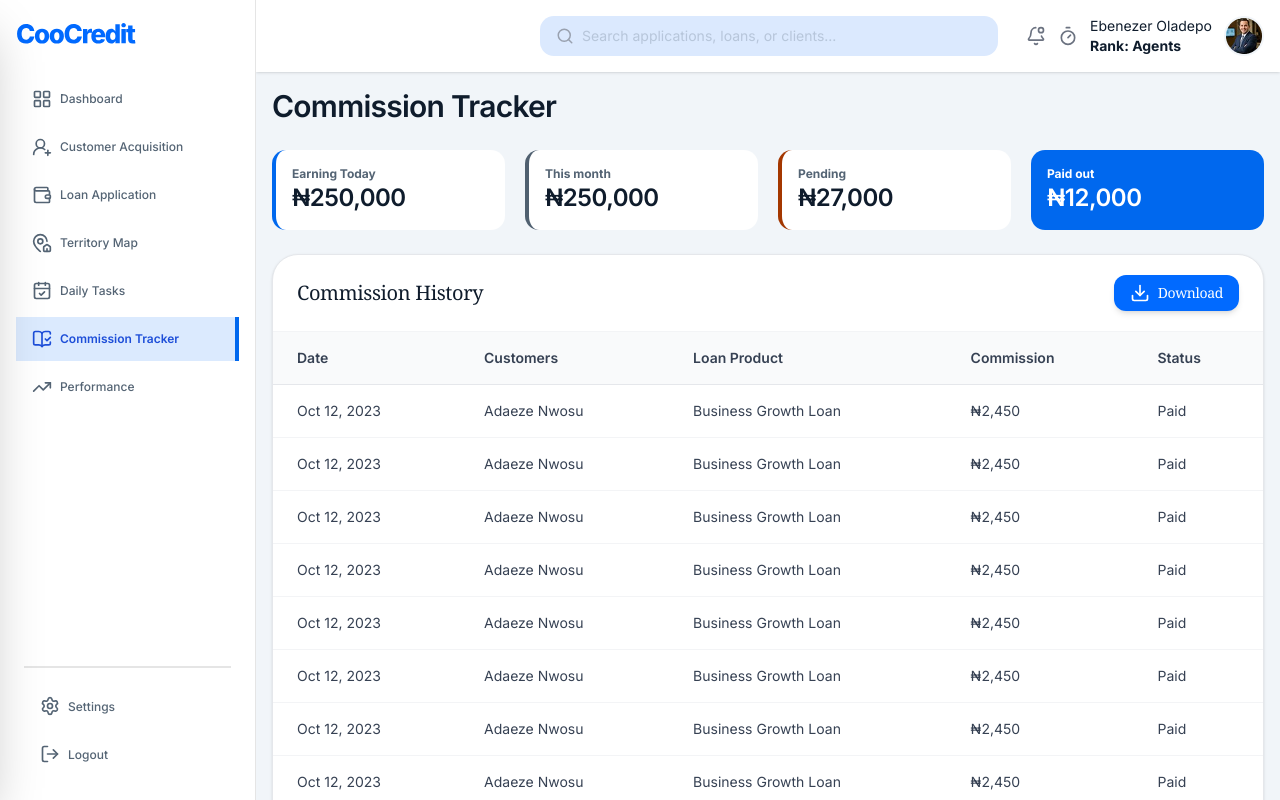
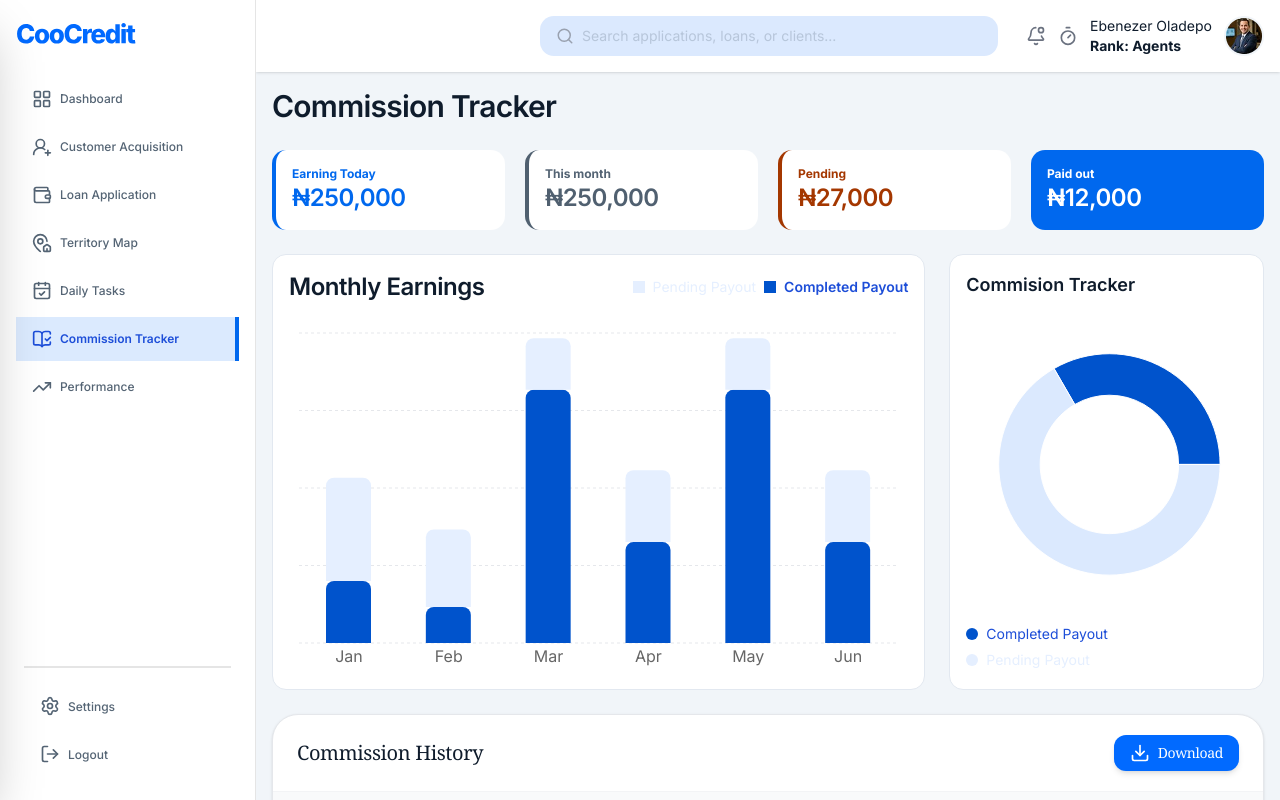
Before and after one commit to Banicoop/coocredit-business, a Next.js app: page /agents/commissions in a window 1280 px wide. Shown: the top 800 px of the page. Built offline with nearby package versions, Linux system fonts and the light colour scheme; a web font is replaced by a local one.

Commit message:
implement commission details section

```diff
--- /dev/null
+++ b/src/app/(dashboard)/agents/(main)/commissions/_features/CommissionDetails.tsx
@@ -0,0 +1,61 @@
+'use client';
+
+import Button from '@/components/primitives/buttons/Button';
+import { Modal } from '@/components/primitives/modals/Modal';
+import Typography from '@/components/primitives/Typography';
+import DetailedSlip from '@/components/ui/DetailSlip';
+import { Flex, FlexCol } from '@/components/ui/ui-layout';
+
+const list = [
+    {title: 'Base Commission (1.5%)', val: '1,875'},
+    {title: 'Acquisition Bonus', val: '250'},
+    {title: 'Early Processing Incentive', val: '150'},
+]
+
+const list2 = [
+    {title: 'Application Approved', val: 'Oct 12, 10:15 AM'},
+    {title: 'Commission Calculated', val: 'Oct 12, 11:30 AM'},
+    {title: 'Payout Processing', val: 'In Queue'},
+]
+
+
+const CommissionDetails = ({open, setOpen}: any) => {
+  return (
+    <Modal open={open} onOpenChange={() => setOpen(false)}>
+        <Modal.Header title='Commission Breakdown'/>
+        <Modal.Body>
+            <FlexCol className='gap-4'>
+                <Flex className='gap-4 w-full bg-[#EEF4FF] rounded-lg p-4'>
+                    <Flex className='gap-1.5 items-center w-full'>
+                        <Flex className='p-2.5 rounded-full bg-primary'>
+                            <Typography color='light' className='text-center'>AN</Typography>
+                        </Flex>
+                        <FlexCol>
+                            <Typography weight='semibold'>Adaeze Nwosu</Typography>
+                            <Typography color='primary' variant='small' weight='semibold'>ID: APP-2023-8841</Typography>
+                        </FlexCol>
+                    </Flex>
+
+                    <FlexCol>
+                        <Typography color='active' weight='semibold'>Pending</Typography>
+                        <Typography color='active' variant='h4' weight='semibold'>₦2,450</Typography>
+                    </FlexCol>
+                </Flex>
+
+                <DetailedSlip
+                    title='DETAILED SPLIT'
+                    items={list} currencySymbol='₦'/>
+
+                <DetailedSlip
+                    title='Timeline'
+                    items={list2} />
+
+                <Button>Download Slip</Button>
+
+            </FlexCol>
+        </Modal.Body>
+    </Modal>
+  )
+}
+
+export default CommissionDetails;
--- a/src/app/(dashboard)/agents/(main)/commissions/_features/CommissionHistory.tsx
+++ b/src/app/(dashboard)/agents/(main)/commissions/_features/CommissionHistory.tsx
@@ -1,8 +1,12 @@
+'use client';
+
 import Button from '@/components/primitives/buttons/Button';
 import { BasicTable } from '@/components/primitives/tables/BasicTable';
 import Typography from '@/components/primitives/Typography';
 import { FlexCol } from '@/components/ui/ui-layout';
-import { Download } from 'lucide-react';
+import { Download, EllipsisVertical } from 'lucide-react';
+import { useState } from 'react';
+import CommissionDetails from './CommissionDetails';
 
 
 const data = Array.from({length: 40}, (() => ({
@@ -21,6 +25,8 @@ const TableTitle = () => (
 )
 
 const CommissionHistory = () => {
+
+    const [open, setOpen] = useState(false)
 
     const columns = [
         {
@@ -41,12 +47,27 @@ const CommissionHistory = () => {
         },
         {
             key: 'status',
-            title:'Status'
+            title:'Status',
+            render: (val: string) => (
+                <Typography color='active' className='py-1 px-2 rounded-sm bg-[#0053CC1A] text-[10px]'>{val}</Typography>
+            )
         },
+        {
+            key: '',
+            title: 'Actions',
+            render: () => (
+                <EllipsisVertical size={24}
+                    className='text-primary cursor-pointer'
+                    onClick={() => setOpen(true)}/>
+            )
+        }
     ]
 
   return (
-    <BasicTable columns={columns} data={data ?? []} title={<TableTitle/>} pageSize={8} pagination/>
+    <>
+        <BasicTable columns={columns} data={data ?? []} title={<TableTitle/>} pageSize={8} pagination/>
+        <CommissionDetails open={open} setOpen={setOpen}/>
+    </>
   )
 }
 
--- /dev/null
+++ b/src/app/(dashboard)/agents/(main)/commissions/_features/MonthEarningCharts.tsx
@@ -0,0 +1,101 @@
+import { CustomBarChart } from '@/components/charts/CustomBarChart';
+import CustomPieChart from '@/components/charts/CustomPiechart';
+import Typography from '@/components/primitives/Typography';
+import { Flex, FlexCol, Grid } from '@/components/ui/ui-layout';
+
+const data = [
+  {
+    name: 'Jan',
+    pending: 4000,
+    completed: 2400,
+  },
+  {
+    name: 'Feb',
+    pending: 3000,
+    completed: 1398,
+  },
+  {
+    name: 'Mar',
+    pending: 2000,
+    completed: 9800,
+  },
+  {
+    name: 'Apr',
+    pending: 2780,
+    completed: 3908,
+  },
+  {
+    name: 'May',
+    pending: 2000,
+    completed: 9800,
+  },
+  {
+    name: 'Jun',
+    pending: 2780,
+    completed: 3908,
+  },
+]
+
+const data2 = [
+  { name: 'Completed', value: 100, fill: "#0053CC" },
+  { name: 'Pending', value: 200, fill: "#DBE9FE" },
+]
+
+const BarTitle = () => (
+    <FlexCol className='md:flex-row justify-between md:items-center w-full gap-4'>
+        <Typography variant='h3'>Monthly Earnings</Typography>
+        <Flex className='gap-2'>
+            <Typography className='text-[#E5EFFF]' startIcon={<div className='w-3 h-3 bg-[#E5EFFF]'/>}>Pending Payout</Typography>
+            <Typography weight='semibold' color='active' startIcon={<div className='w-3 h-3 bg-[#0053CC]'/>}>Completed Payout</Typography>
+        </Flex>
+    </FlexCol>
+)
+
+const PieFooter = () => (
+    <FlexCol className='gap-2'>
+        <Typography
+            color='active'
+            startIcon={<div className='w-3 h-3 rounded-full bg-[#0053CC]'/>}>Completed Payout</Typography>
+        <Typography
+            className='text-[#E5EFFF]'
+            startIcon={<div className='w-3 h-3 rounded-full bg-[#E5EFFF]'/>}>Pending Payout</Typography>
+    </FlexCol>
+)
+
+
+const MonthEarningCharts = () => {
+  return (
+    <Grid className='gap-6 md:grid-cols-2 lg:grid-cols-3'>
+        <CustomBarChart
+            className='lg:col-span-2'
+            title={<BarTitle/>}
+            data={data}
+            height={350}
+            showLegend={false}
+            showYAxis={false}
+            xDataKey='name'
+            barSize={45}
+                bars={[
+                    {
+                        dataKey: 'completed',
+                        label: 'Complete Payout',
+                        color: '#0053CC',
+                        stackId: 'commissions'
+                    },
+                    {
+                        dataKey: 'pending',
+                        label: 'Pending',
+                        color: '#E5EFFF',
+                        stackId: 'commissions'
+                    },
+                ]}
+        />
+        <CustomPieChart
+            data={data2}
+            title={<Typography variant='h5' weight='semibold'>Commision Tracker</Typography>}
+            footer={<PieFooter/>}/>
+    </Grid>
+  )
+}
+
+export default MonthEarningCharts;
--- a/src/app/(dashboard)/agents/(main)/commissions/page.tsx
+++ b/src/app/(dashboard)/agents/(main)/commissions/page.tsx
@@ -1,8 +1,9 @@
 import Typography from '@/components/primitives/Typography';
 import { PageHeader } from '@/components/ui/PageHeader';
-import { FlexCol, Grid, GridItem } from '@/components/ui/ui-layout';
+import { FlexCol, Grid } from '@/components/ui/ui-layout';
 import React from 'react';
 import CommissionHistory from './_features/CommissionHistory';
+import MonthEarningCharts from './_features/MonthEarningCharts';
 
 interface CardItemProps {
   textColor?: string;
@@ -23,11 +24,12 @@ const AgentCommission = () => {
     <Grid className='gap-6'>
       <PageHeader title='Commission Tracker' />
       <Grid className='grid-cols-2 md:grid-cols-4 gap-5'>
-        <CardItem title='Earning Today' val='₦250,000' className='border-l-primary border-l-4'/>
-        <CardItem title='This month' val='₦250,000' className='border-l-[#506070] border-l-4'/>
-        <CardItem title='Pending' val='₦27,000' className='border-l-[#A43700] border-l-4'/>
+        <CardItem title='Earning Today' val='₦250,000' className='border-l-primary border-l-4' textColor='text-primary'/>
+        <CardItem title='This month' val='₦250,000' className='border-l-[#506070] border-l-4' textColor='text-[#506070]'/>
+        <CardItem title='Pending' val='₦27,000' className='border-l-[#A43700] border-l-4' textColor='text-[#A43700]'/>
         <CardItem title='Paid out' val='₦12,000' className='bg-primary' textColor='text-white'/>
       </Grid>
+      <MonthEarningCharts/>
       <CommissionHistory/>
     </Grid>
   )
--- a/src/app/(dashboard)/agents/(main)/customers/_sections/CustomerCharts.tsx
+++ b/src/app/(dashboard)/agents/(main)/customers/_sections/CustomerCharts.tsx
@@ -99,14 +99,14 @@ const CustomerCharts = () => {
                   dataKey: 'approved',
                   label: 'Approved',
                   color: '#0053CC',
-                  stackId: 'name',
+                  stackId: 'a',
                   radius: [0, 0 , 0, 0],
                 },
                 {
                   dataKey: 'submitted',
                   label: 'Submitted',
                   color: '#DBE9FE',
-                  stackId: 'name',
+                  stackId: 'a',
                   radius: [0, 0 , 0, 0],
                 },
               ]}
--- /dev/null
+++ b/src/components/ui/DetailSlip.tsx
@@ -0,0 +1,40 @@
+import React from 'react';
+import Typography from '@/components/primitives/Typography';
+import { Flex } from '@/components/ui/ui-layout';
+
+type SplitItem = {
+  title: string;
+  val: number | string;
+};
+
+type DetailedSplitProps = {
+  title: string;
+  items: SplitItem[];
+  currencySymbol?: string;
+};
+
+const DetailedSlip: React.FC<DetailedSplitProps> = ({
+  title,
+  items,
+  currencySymbol ,
+}) => {
+  return (
+    <div className='gap-2'>
+      <Typography color="primary" weight="semibold">
+        {title}
+      </Typography>
+
+      {items.map((item) => (
+        <Flex className="justify-between" key={item.title}>
+          <Typography color="primary">{item.title}</Typography>
+          <Typography weight="semibold">
+            {currencySymbol}
+            {item.val}
+          </Typography>
+        </Flex>
+      ))}
+    </div>
+  );
+};
+
+export default DetailedSlip;
```
